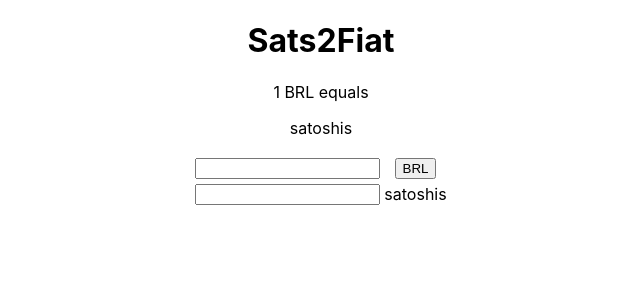
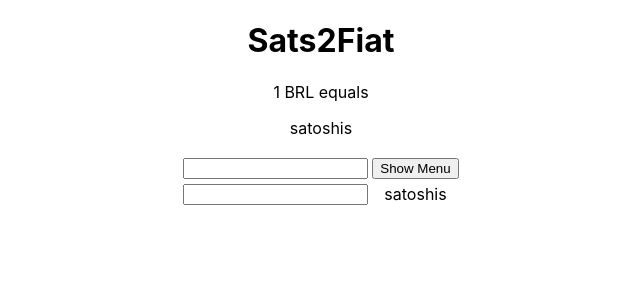
Before and after one commit to lorenzolfm/sats2fiat, a React (Create React App) app: page / in a window 1280 px wide. Shown: the top 300 px of the page, without its empty margins (319-959 px from the left). Built offline with nearby package versions, Linux system fonts and the light colour scheme; no server answers.

Commit message:
WIP: selecting currency

```diff
--- a/src/components/CurrencySelector.js
+++ b/src/components/CurrencySelector.js
@@ -1,10 +1,44 @@
 import React, { Component } from 'react';
 
 class CurrencySelector extends Component {
+  constructor() {
+    super();
+
+    this.state = {
+      showMenu: false,
+    }
+
+    this.showMenu = this.showMenu.bind(this);
+  }
+
+  showMenu (event) {
+    event.preventDefault();
+
+    this.setState({
+      showMenu: true,
+    });
+  }
+
   render() {
     return (
-      <button>BRL</button>
-    )
+      <div>
+        <button onClick={this.showMenu}>Show Menu</button>
+
+        {
+          this.state.showMenu
+            ? (
+              <div className="menu">
+                <button>USD</button>
+                <button>BRL</button>
+                <button>EUR</button>
+              </div>
+            )
+            : (
+              null
+            )
+        }
+      </div>
+    );
   }
 }
 
```
